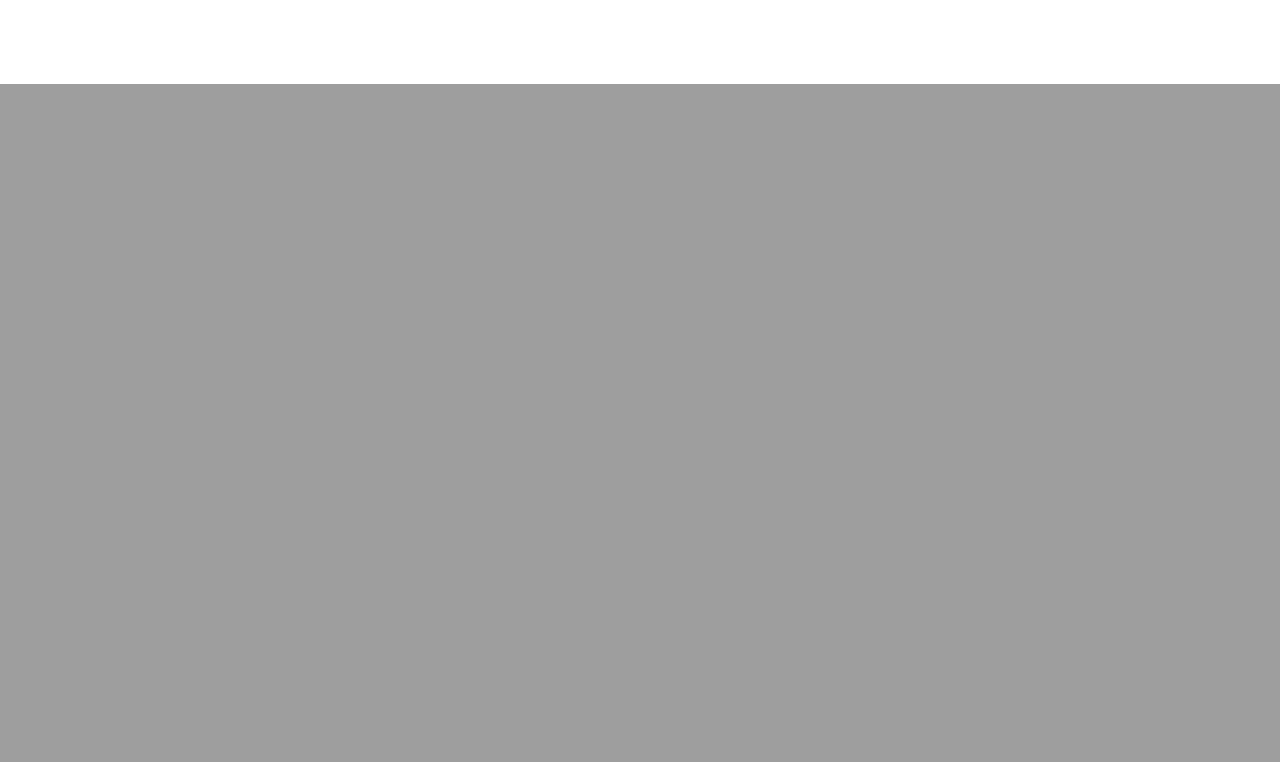
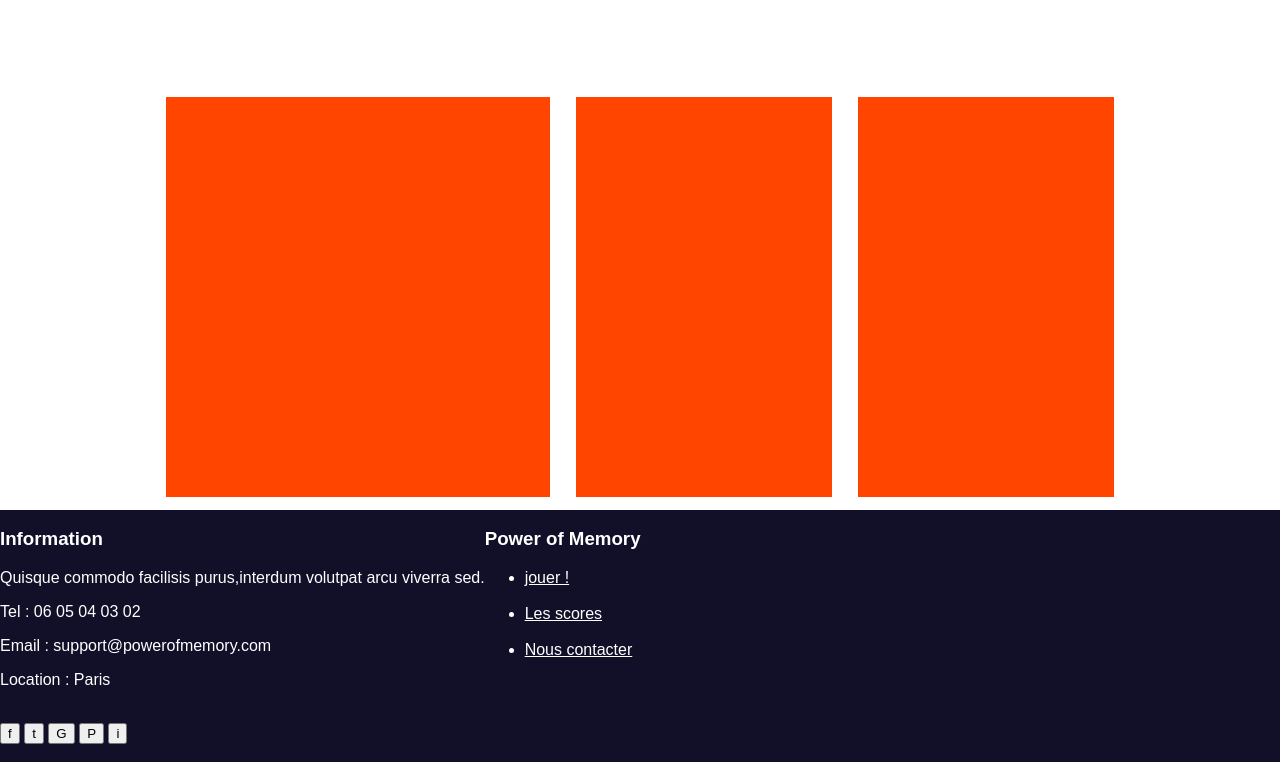
Before and after one commit to Cralak/memory_game, a PHP site: page /main.html in a window 1280 px wide. Shown: the part 800-1562 px from the top of the page. Before the commit the page ends 884 px from the top, so only its background shows below. Run offline with PHP 8.4, Linux system fonts and the light colour scheme.

Commit message:
Fixed main page, good working main

```diff
--- a/assets/css/footer.css
+++ b/assets/css/footer.css
@@ -1,7 +1,6 @@
 
 .footer{
     font-family: Arial, Helvetica, sans-serif;
-    position: fixed;
     width: 100%;
     bottom: 0px;
     left: 0px;
@@ -11,7 +10,7 @@
     min-width: auto;
 }
 
-.flooter,div{
+.flooter div{
     width: 50%;
     margin-left: 15%;
 }
--- a/assets/css/header.css
+++ b/assets/css/header.css
@@ -12,7 +12,12 @@
     justify-content:space-between;
 }
 
-header{
+.menus2{
+    display:flex;
+    justify-content: center;
+}
+
+.header{
     position: -webkit-sticky;
     position: sticky;
     top: 0;
--- a/assets/css/main.css
+++ b/assets/css/main.css
@@ -25,3 +25,25 @@ body{
     -webkit-text-stroke: 1px;
     -webkit-text-stroke-color: red;
 }
+
+
+
+.img2{
+    margin:1%;
+    width: 30%;
+    height: 50vh;
+    background-color:orangered;
+}
+
+.img3{
+    margin:1%;
+    width: 20%;
+    height: 50vh;
+    background-color:orangered;
+}
+
+.img4{
+    margin:1%;
+    width: 20%;
+    background-color:orangered;
+}
--- a/main.html
+++ b/main.html
@@ -5,10 +5,11 @@
     <meta name="viewport" content="width=device-width, initial-scale=1.0">
     <link rel="stylesheet" href="assets/css/header.css">
     <link rel="stylesheet" href="assets/css/main.css">
+    <link rel="stylesheet" href="assets/css/footer.css">
     <title>Acceuil</title>
 </head>
 <body>
-    <header>
+    <header class="header">
         <img src="">
         <div class="menus">
             <div>
@@ -23,12 +24,52 @@
         </div>
     </header>
 
-
     <div class="main">
         <img class="img1" src="https://pbs.twimg.com/media/FQJv2y5XoAU8mSC.jpg">
     </div>
-    <footer>
+
+
+    <div class="menus2">
+        <div class="img2"></div>
+        <div class="img3"></div>
+        <div class="img4"></div>
+    </div>
+
+
+
+    <!----------------Footer----------------->
+
+    <footer class="footer">
+        <div class="div">
+            <h3>Information</h3>
+            <p>Quisque commodo facilisis purus,interdum volutpat arcu viverra sed.</p>
+            <p>Tel : 06 05 04 03 02</p>
+            <p>Email : support@powerofmemory.com</p>
+            <p>Location : Paris</p>
+            <br>
+            <button> f </button>
+            <button> t </button>
+            <button> G </button>
+            <button> P </button>
+            <button> i </button>
+            <br><br>
+
+        </div>
+
+        <div class="div">
+            <h3>Power of Memory</h3>
+            <ul>
+                <li><a href = "index.html" style="color: white;"> jouer !</a></li>
+                <br>
+                <li><a href="index.html"style="color: white;"> Les scores</a></li>
+                <br>
+                <li><a href="index.html"style="color: white;"> Nous contacter</a></li>
+            </ul>
+            <div class="cases"></div>
+        </div>
 
     </footer>
+    <!----------------Footer----------------->
+
 </body>
 </html>
```
